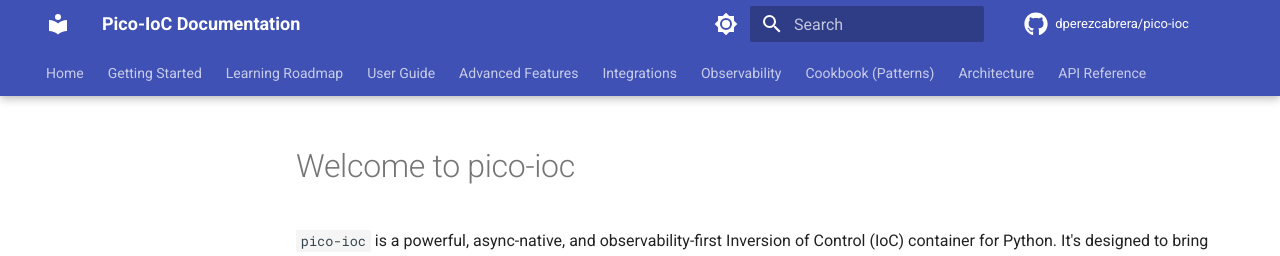
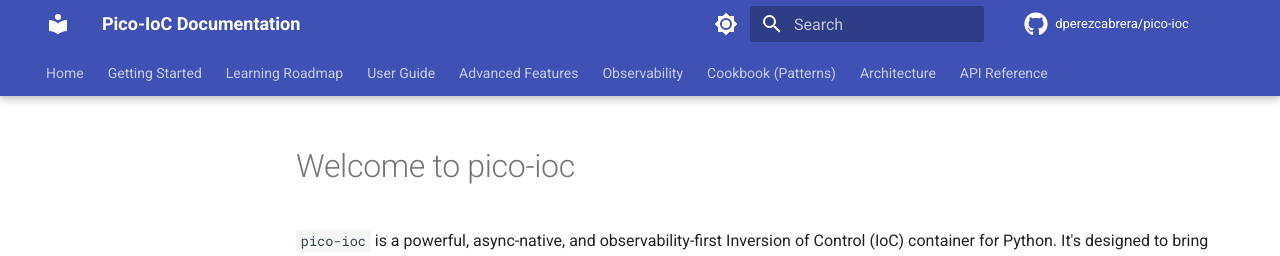
Before and after one commit to dperezcabrera/pico-ioc, an MkDocs documentation site: the page built from docs/README.md, in a window 1280 px wide. Shown: the top 256 px of the page. Built offline with MkDocs 1.6.1 and Material for MkDocs 9.7.7, drawn with Linux system fonts in a browser that asks for light colours; comment, search, counter and statistics services are not loaded.

Commit message:
Updated mkdocs.yml

```diff
--- a/mkdocs.yml
+++ b/mkdocs.yml
@@ -146,10 +146,6 @@
     - Custom Scanners: advanced-features/custom-scanners.md
     - Self Injection: advanced-features/self-injection.md
 
-  - Integrations:
-    - Overview: integrations.md
-    - Celery: integrations-celery.md
-
   - Observability:
     - observability/README.md
     - Container Context: observability/container-context.md
```
